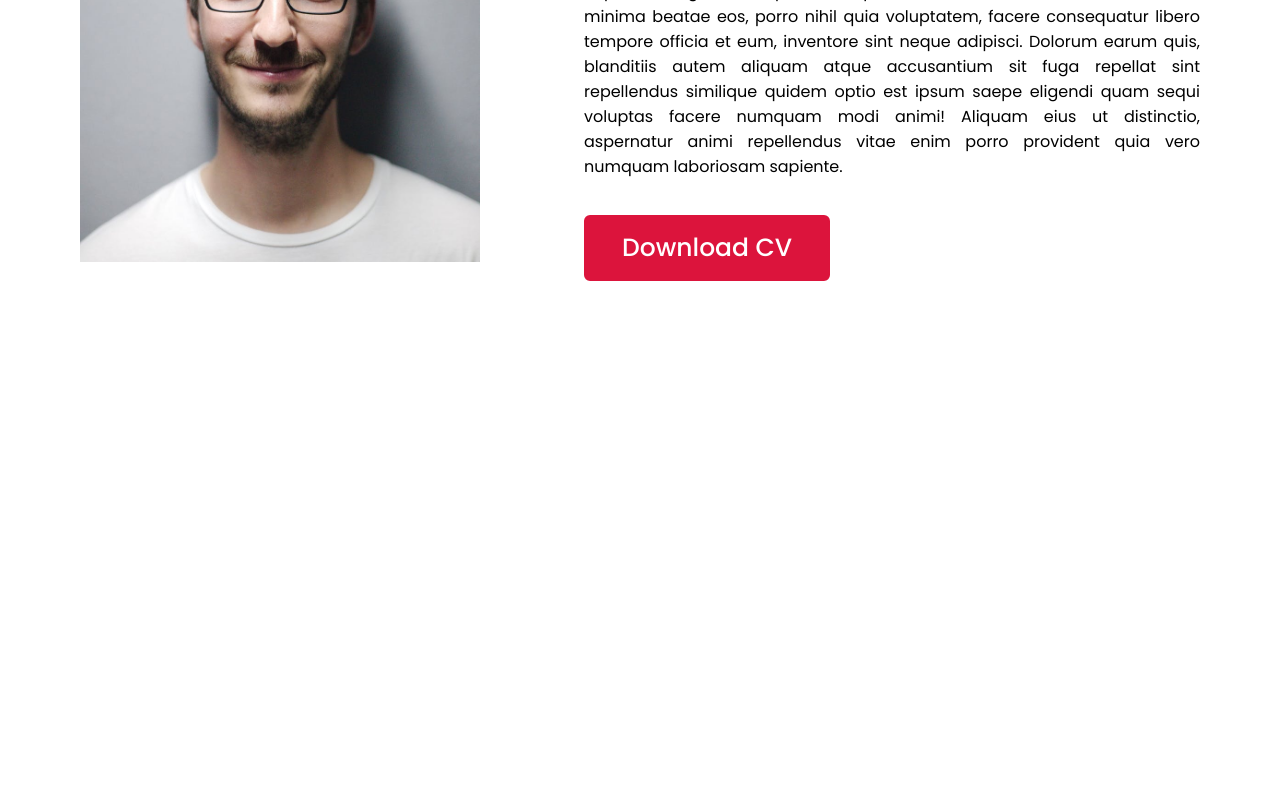
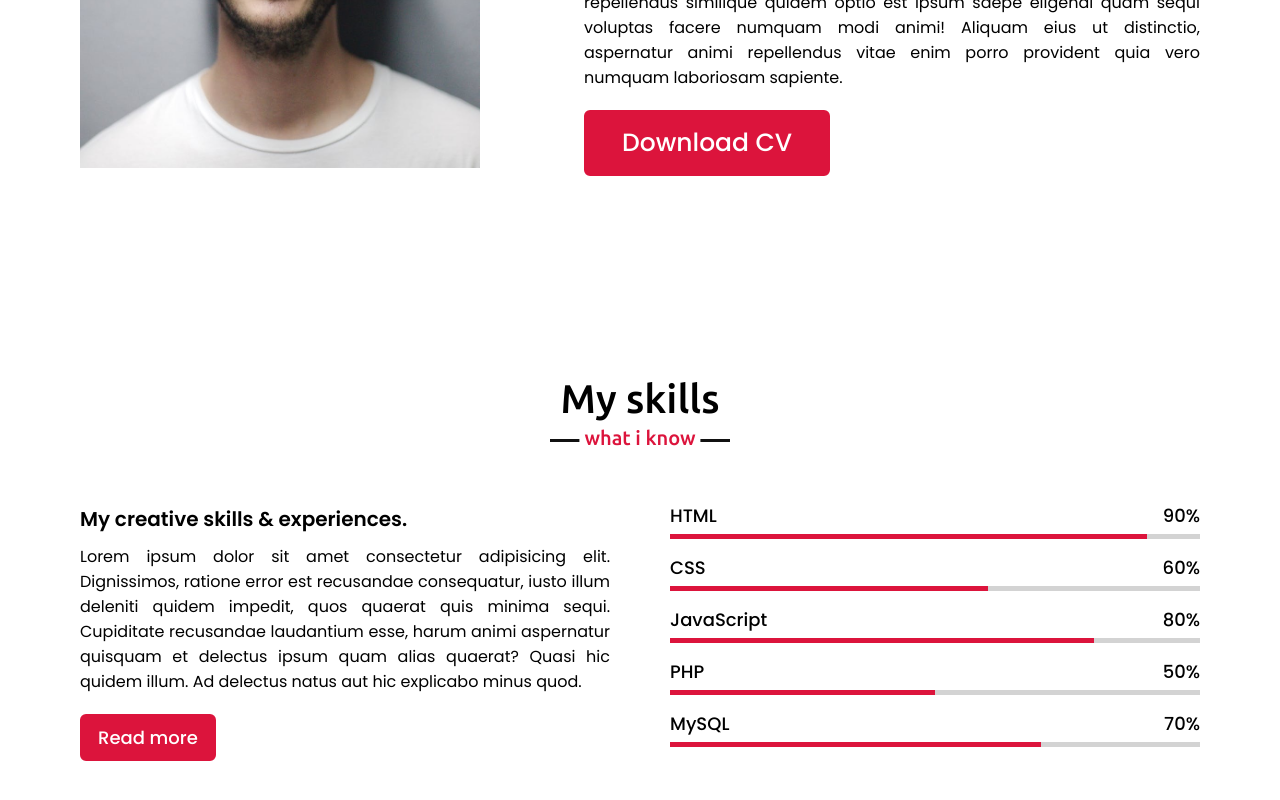
Before and after one commit to Juanfe98/portfolio, a React (Create React App) app: page / in a window 1280 px wide. Shown: the part 1259-2059 px from the top of the page. Before the commit the page ends 1590 px from the top, so only its background shows below. Built offline with nearby package versions, Linux system fonts and the light colour scheme.

Commit message:
Skill section created and global styles files added to App.js

```diff
--- a/src/App.js
+++ b/src/App.js
@@ -1,6 +1,8 @@
 import { Navbar } from "./components/Navbar/Navbar";
 import { Home } from "./components/Home/Home";
 import { About } from "./components/About/About";
+import { Skill } from "./components/Skill/Skill";
+import "./app.css";
 
 function App() {
   return (
@@ -8,6 +10,7 @@ function App() {
       <Navbar />
       <Home />
       <About />
+      <Skill />
     </>
   );
 }
--- /dev/null
+++ b/src/app.css
@@ -0,0 +1,210 @@
+/*  import google fonts */
+@import url("https://fonts.googleapis.com/css2?family=Poppins:wght@400;500;600;700&family=Ubuntu:wght@400;500;700&display=swap");
+
+* {
+  margin: 0;
+  padding: 0;
+  box-sizing: border-box;
+  text-decoration: none;
+}
+html {
+  scroll-behavior: smooth;
+}
+
+/* custom scroll bar */
+::-webkit-scrollbar {
+  width: 10px;
+}
+::-webkit-scrollbar-track {
+  background: #f1f1f1;
+}
+::-webkit-scrollbar-thumb {
+  background: #888;
+}
+
+::-webkit-scrollbar-thumb:hover {
+  background: #555;
+}
+
+/* all similar content styling codes */
+section {
+  padding: 100px 0;
+}
+.max-width {
+  max-width: 1300px;
+  padding: 0 80px;
+  margin: auto;
+}
+.about,
+.services,
+.skills,
+.teams,
+.contact,
+footer {
+  font-family: "Poppins", sans-serif;
+}
+.about .about-content,
+.services .serv-content,
+.skills .skills-content,
+.contact .contact-content {
+  display: flex;
+  flex-wrap: wrap;
+  align-items: center;
+  justify-content: space-between;
+}
+section .title {
+  position: relative;
+  text-align: center;
+  font-size: 40px;
+  font-weight: 500;
+  margin-bottom: 60px;
+  padding-bottom: 20px;
+  font-family: "Ubuntu", sans-serif;
+}
+section .title::before {
+  content: "";
+  position: absolute;
+  bottom: 0px;
+  left: 50%;
+  width: 180px;
+  height: 3px;
+  background: #111;
+  transform: translateX(-50%);
+}
+section .title::after {
+  position: absolute;
+  bottom: -8px;
+  left: 50%;
+  font-size: 20px;
+  color: crimson;
+  padding: 0 5px;
+  background: #fff;
+  transform: translateX(-50%);
+}
+
+/* responsive media query start */
+@media (max-width: 1104px) {
+  .about .about-content .left img {
+    height: 350px;
+    width: 350px;
+  }
+}
+
+@media (max-width: 991px) {
+  .max-width {
+    padding: 0 50px;
+  }
+}
+@media (max-width: 947px) {
+  .menu-btn {
+    display: block;
+    z-index: 999;
+  }
+  .menu-btn i.active:before {
+    content: "\f00d";
+  }
+  .navbar .menu {
+    position: fixed;
+    height: 100vh;
+    width: 100%;
+    left: -100%;
+    top: 0;
+    background: #111;
+    text-align: center;
+    padding-top: 80px;
+    transition: all 0.3s ease;
+  }
+  .navbar .menu.active {
+    left: 0;
+  }
+  .navbar .menu li {
+    display: block;
+  }
+  .navbar .menu li a {
+    display: inline-block;
+    margin: 20px 0;
+    font-size: 25px;
+  }
+  .home .home-content .text-2 {
+    font-size: 70px;
+  }
+  .home .home-content .text-3 {
+    font-size: 35px;
+  }
+  .home .home-content a {
+    font-size: 23px;
+    padding: 10px 30px;
+  }
+  .max-width {
+    max-width: 930px;
+  }
+  .about .about-content .column {
+    width: 100%;
+  }
+  .about .about-content .left {
+    display: flex;
+    justify-content: center;
+    margin: 0 auto 60px;
+  }
+  .about .about-content .right {
+    flex: 100%;
+  }
+  .services .serv-content .card {
+    width: calc(50% - 10px);
+    margin-bottom: 20px;
+  }
+  .skills .skills-content .column,
+  .contact .contact-content .column {
+    width: 100%;
+    margin-bottom: 35px;
+  }
+}
+
+@media (max-width: 690px) {
+  .max-width {
+    padding: 0 23px;
+  }
+  .home .home-content .text-2 {
+    font-size: 60px;
+  }
+  .home .home-content .text-3 {
+    font-size: 32px;
+  }
+  .home .home-content a {
+    font-size: 20px;
+  }
+  .services .serv-content .card {
+    width: 100%;
+  }
+}
+
+@media (max-width: 500px) {
+  .home .home-content .text-2 {
+    font-size: 50px;
+  }
+  .home .home-content .text-3 {
+    font-size: 27px;
+  }
+  .about .about-content .right .text,
+  .skills .skills-content .left .text {
+    font-size: 19px;
+  }
+  .contact .right form .fields {
+    flex-direction: column;
+  }
+  .contact .right form .name,
+  .contact .right form .email {
+    margin: 0;
+  }
+  .right form .error-box {
+    width: 150px;
+  }
+  .scroll-up-btn {
+    right: 15px;
+    bottom: 15px;
+    height: 38px;
+    width: 35px;
+    font-size: 23px;
+    line-height: 38px;
+  }
+}
--- /dev/null
+++ b/src/components/Skill/Skill.js
@@ -0,0 +1,63 @@
+import React from "react";
+import "./skill.css";
+
+export function Skill() {
+  return (
+    <section class="skills" id="skills">
+      <div class="max-width">
+        <h2 class="title">My skills</h2>
+        <div class="skills-content">
+          <div class="column left">
+            <div class="text">My creative skills & experiences.</div>
+            <p>
+              Lorem ipsum dolor sit amet consectetur adipisicing elit.
+              Dignissimos, ratione error est recusandae consequatur, iusto illum
+              deleniti quidem impedit, quos quaerat quis minima sequi.
+              Cupiditate recusandae laudantium esse, harum animi aspernatur
+              quisquam et delectus ipsum quam alias quaerat? Quasi hic quidem
+              illum. Ad delectus natus aut hic explicabo minus quod.
+            </p>
+            <a href="#">Read more</a>
+          </div>
+          <div class="column right">
+            <div class="bars">
+              <div class="info">
+                <span>HTML</span>
+                <span>90%</span>
+              </div>
+              <div class="line html"></div>
+            </div>
+            <div class="bars">
+              <div class="info">
+                <span>CSS</span>
+                <span>60%</span>
+              </div>
+              <div class="line css"></div>
+            </div>
+            <div class="bars">
+              <div class="info">
+                <span>JavaScript</span>
+                <span>80%</span>
+              </div>
+              <div class="line js"></div>
+            </div>
+            <div class="bars">
+              <div class="info">
+                <span>PHP</span>
+                <span>50%</span>
+              </div>
+              <div class="line php"></div>
+            </div>
+            <div class="bars">
+              <div class="info">
+                <span>MySQL</span>
+                <span>70%</span>
+              </div>
+              <div class="line mysql"></div>
+            </div>
+          </div>
+        </div>
+      </div>
+    </section>
+  );
+}
--- /dev/null
+++ b/src/components/Skill/skill.css
@@ -0,0 +1,73 @@
+/* skills section styling */
+.skills .title::after {
+  content: "what i know";
+}
+.skills .skills-content .column {
+  width: calc(50% - 30px);
+}
+.skills .skills-content .left .text {
+  font-size: 20px;
+  font-weight: 600;
+  margin-bottom: 10px;
+}
+.skills .skills-content .left p {
+  text-align: justify;
+}
+.skills .skills-content .left a {
+  display: inline-block;
+  background: crimson;
+  color: #fff;
+  font-size: 18px;
+  font-weight: 500;
+  padding: 8px 16px;
+  margin-top: 20px;
+  border-radius: 6px;
+  border: 2px solid crimson;
+  transition: all 0.3s ease;
+}
+.skills .skills-content .left a:hover {
+  color: crimson;
+  background: none;
+}
+.skills .skills-content .right .bars {
+  margin-bottom: 15px;
+}
+.skills .skills-content .right .info {
+  display: flex;
+  margin-bottom: 5px;
+  align-items: center;
+  justify-content: space-between;
+}
+.skills .skills-content .right span {
+  font-weight: 500;
+  font-size: 18px;
+}
+.skills .skills-content .right .line {
+  height: 5px;
+  width: 100%;
+  background: lightgrey;
+  position: relative;
+}
+.skills .skills-content .right .line::before {
+  content: "";
+  position: absolute;
+  height: 100%;
+  left: 0;
+  top: 0;
+  background: crimson;
+}
+.skills-content .right .html::before {
+  width: 90%;
+}
+.skills-content .right .css::before {
+  width: 60%;
+}
+.skills-content .right .js::before {
+  width: 80%;
+}
+.skills-content .right .php::before {
+  width: 50%;
+}
+.skills-content .right .mysql::before {
+  width: 70%;
+}
```
